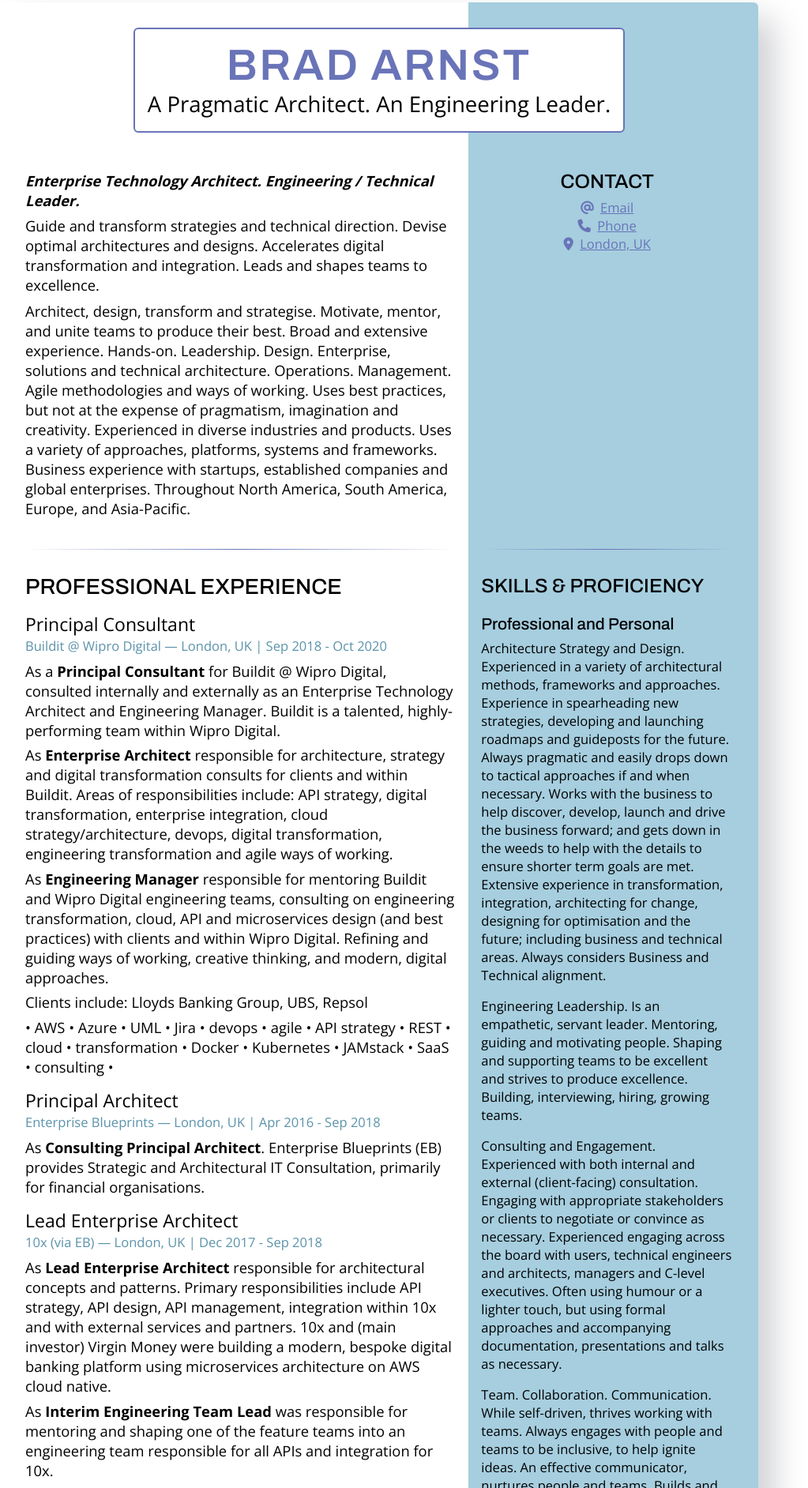
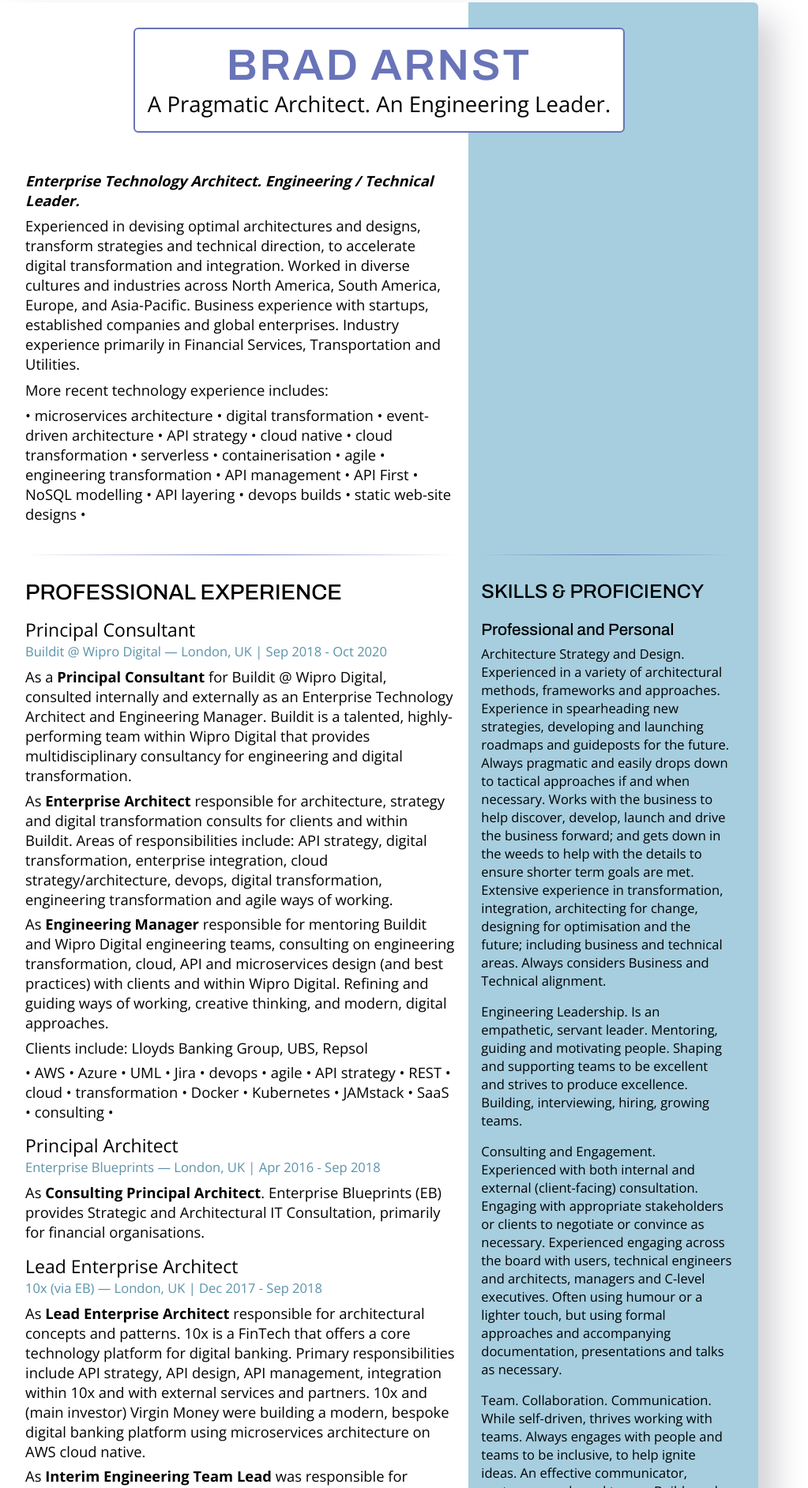
Before and after one commit to bradarnst/newcv, an Eleventy site: page src/index.html in a window 1280 px wide. Shown: the part 42-1926 px from the top of the page at 79% size, without its empty margins (160-1183 px from the left). Built offline with nearby package versions, Linux system fonts and the light colour scheme; Eleventy itself is replaced by a stand-in of ours; files that its build step writes are made by us from their sources.

Commit message:
custom changes to revert

```diff
--- a/src/index.html
+++ b/src/index.html
@@ -33,6 +33,21 @@
             {{ contact.templateContent | safe }}
             {% endfor -%}
         </section>
+
+        <main>
+            <hr class="hr-style hr-style--main">
+            <section class="experience">
+                {% for experience in collections.experience -%}
+                {{ experience.templateContent | safe }}
+                {% endfor -%}
+            </section>
+            <section class="projects">
+                {% for projects in collections.projects -%}
+                {{ projects.templateContent | safe }}
+                {% endfor -%}
+            </section>
+        </main>
+
         <aside>
             <hr class="hr-style hr-style--side">
             <section class="skills">
@@ -56,19 +71,6 @@
                 {% endfor -%}
             </section>
         </aside>
-        <main>
-            <hr class="hr-style hr-style--main">
-            <section class="experience">
-                {% for experience in collections.experience -%}
-                {{ experience.templateContent | safe }}
-                {% endfor -%}
-            </section>
-            <section class="projects">
-                {% for projects in collections.projects -%}
-                {{ projects.templateContent | safe }}
-                {% endfor -%}
-            </section>
-        </main>
 
         <footer>
             {% for footer in collections.footer -%}
--- a/src/partials/_contact.md
+++ b/src/partials/_contact.md
@@ -2,14 +2,14 @@
 tags: contact
 ---
 
-## Contact
+<!-- ## Contact
 
 <i class="fas fa-at" data-contact="Email: brad@nexusseven.com"></i>[Email](mailto:brad@nexusseven.com)
 
-<i class="fas fa-phone" data-contact="Phone  +442070971340"></i>[Phone](tel:+442070971340)
+<i class="fas fa-phone" data-contact="Phone  +442070971340"></i>[Phone](tel:+442070971340) -->
 
 <!-- <i class="fas fa-sms" data-contact="  SMS: +442070971340"></i>[SMS](sms:+442070971340) -->
 
-<i class="fas fa-map-marker-alt" data-contact="Location: London, UK"></i>[London, UK](https://goo.gl/maps/Gzuf7DiyDRaQmh8J8)
+<!-- <i class="fas fa-map-marker-alt" data-contact="Location: London, UK"></i>[London, UK](https://goo.gl/maps/Gzuf7DiyDRaQmh8J8) -->
 
 <!-- ![Brad Bust](img/brad-bust-pub1.png) -->
--- a/src/partials/_education.md
+++ b/src/partials/_education.md
@@ -2,7 +2,7 @@
 tags: education
 ---
 
-## Education
+<!-- ## Education
 
 **One year Computer Science**
 Grande Prairie College
@@ -11,4 +11,4 @@ Grande Prairie College
 Microsoft, Oracle, f5
 
 **Delivering Exception Business Impact (Leadership Programme)**
-fecund training
+fecund training -->
--- a/src/partials/_experience.md
+++ b/src/partials/_experience.md
@@ -5,7 +5,7 @@ tags: experience
 ## Professional Experience
 #### Principal Consultant
 ###### Buildit @ Wipro Digital &mdash; London, UK | Sep 2018 - Oct 2020
-As a **Principal Consultant** for Buildit @ Wipro Digital, consulted internally and externally as an Enterprise Technology Architect and Engineering Manager. Buildit is a talented, highly-performing team within Wipro Digital.
+As a **Principal Consultant** for Buildit @ Wipro Digital, consulted internally and externally as an Enterprise Technology Architect and Engineering Manager. Buildit is a talented, highly-performing team within Wipro Digital that provides multidisciplinary consultancy for engineering and digital transformation.
 
 As **Enterprise Architect** responsible for architecture, strategy and digital transformation consults for clients and within Buildit. Areas of responsibilities include: API strategy, digital transformation, enterprise integration, cloud strategy/architecture, devops, digital transformation, engineering transformation and agile ways of working.
 
@@ -24,7 +24,7 @@ As **Consulting Principal Architect**. Enterprise Blueprints (EB) provides Strat
 #### Lead Enterprise Architect
 ###### 10x (via EB) &mdash; London, UK | Dec 2017 - Sep 2018
 
-As **Lead Enterprise Architect** responsible for architectural concepts and patterns. Primary responsibilities include API strategy, API design, API management, integration within 10x and with external services and partners. 10x and (main investor) Virgin Money were building a modern, bespoke digital banking platform using microservices architecture on AWS cloud native.
+As **Lead Enterprise Architect** responsible for architectural concepts and patterns. 10x is a FinTech that offers a core technology platform for digital banking. Primary responsibilities include API strategy, API design, API management, integration within 10x and with external services and partners. 10x and (main investor) Virgin Money were building a modern, bespoke digital banking platform using microservices architecture on AWS cloud native.
 
 As **Interim Engineering Team Lead** was responsible for mentoring and shaping one of the feature teams into an engineering team responsible for all APIs and integration for 10x.
 
--- a/src/partials/_summary.md
+++ b/src/partials/_summary.md
@@ -4,6 +4,8 @@ tags: summary
 
 ***Enterprise Technology Architect. Engineering / Technical Leader.***
 
-Guide and transform strategies and technical direction. Devise optimal architectures and designs. Accelerates digital transformation and integration. Leads and shapes teams to excellence.
+Experienced in devising optimal architectures and designs, transform strategies and technical direction, to accelerate digital transformation and integration.  Worked in diverse cultures and industries across North America, South America, Europe, and Asia-Pacific. Business experience with startups, established companies and global enterprises. Industry experience primarily in Financial Services, Transportation and Utilities.
 
-Architect, design, transform and strategise. Motivate, mentor, and unite teams to produce their best. Broad and extensive experience. Hands-on. Leadership. Design.  Enterprise, solutions and technical architecture. Operations. Management. Agile methodologies and ways of working. Uses best practices, but not at the expense of pragmatism, imagination and creativity. Experienced in diverse industries and products. Uses a variety of approaches, platforms, systems and frameworks. Business experience with startups, established companies and global enterprises. Throughout North America, South America, Europe, and Asia-Pacific.
+More recent technology experience includes:
+
+• microservices architecture • digital transformation • event-driven architecture • API strategy • cloud native • cloud transformation • serverless • containerisation • agile • engineering transformation • API management • API First • NoSQL modelling • API layering • devops builds • static web-site designs •
```
Also changed, not shown: src/css/main.js (+6 -6 lines), src/styles/main.scss (+7 -0 lines), 2 other files.
